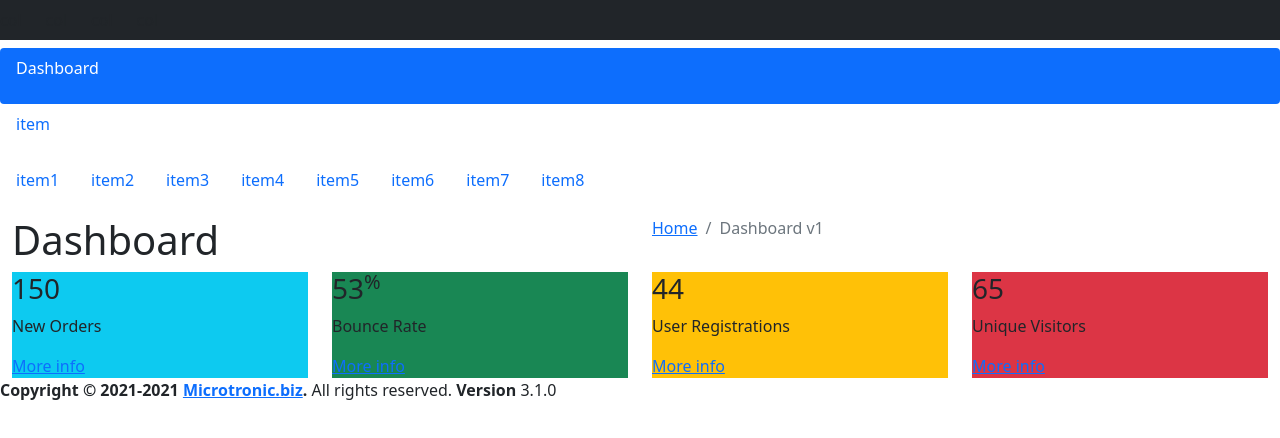
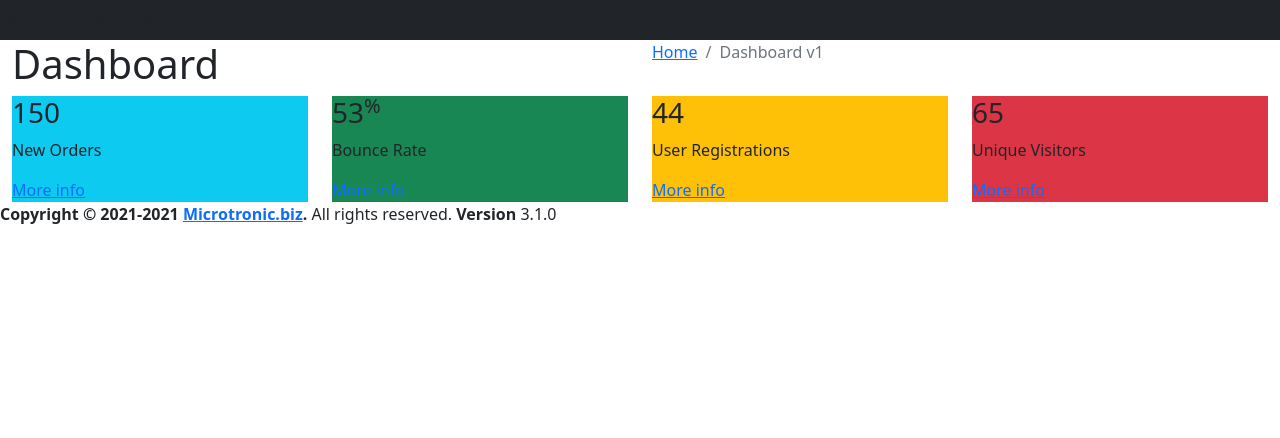
Before and after one commit to GDevLab/GridsNodeMCU.github.io, a plain HTML site: page index.html in a window 1280 px wide. Drawn offline with nearby package versions, Linux system fonts and the light colour scheme.

Commit message:
Update index.html

```diff
--- a/index.html
+++ b/index.html
@@ -20,89 +20,6 @@
                 <div class="col">col</div>
             </div>
         </nav>
-        <!-- Sidebar -->
-        <div class="sidebar">
-            <!-- Sidebar Menu -->
-            <nav class="mt-2">
-            <ul class="nav nav-pills nav-sidebar flex-column" data-widget="treeview" role="menu" data-accordion="false">
-                <!-- Add icons to the links using the .nav-icon class
-                    with font-awesome or any other icon font library -->
-                <li class="nav-item menu-open">
-                <a href="#" class="nav-link active">
-                    <i class="nav-icon fas fa-tachometer-alt"></i>
-                    <p>
-                    Dashboard
-                    <i class="right fas fa-angle-left"></i>
-                    </p>
-                </a>
-                </li>
-                <!-- Item -->
-                <li class="nav-item">
-                <a href="#" class="nav-link">
-                    <i class="nav-icon fas fa-copy"></i>
-                    <p>
-                    item
-                    <i class="fas fa-angle-left right"></i>
-                    </p>
-                </a>
-                <ul class="nav nav-treeview">
-                    <li class="nav-item">
-                    <a href="#" class="nav-link">
-                        <i class="far fa-circle nav-icon"></i>
-                        <p>item1</p>
-                    </a>
-                    </li>
-                    <li class="nav-item">
-                    <a href="#" class="nav-link">
-                        <i class="far fa-circle nav-icon"></i>
-                        <p>item2</p>
-                    </a>
-                    </li>
-                    <li class="nav-item">
-                    <a href="#" class="nav-link">
-                        <i class="far fa-circle nav-icon"></i>
-                        <p>item3</p>
-                    </a>
-                    </li>
-                    <li class="nav-item">
-                    <a href="#" class="nav-link">
-                        <i class="far fa-circle nav-icon"></i>
-                        <p>item4</p>
-                    </a>
-                    </li>
-                    <li class="nav-item">
-                    <a href="#" class="nav-link">
-                        <i class="far fa-circle nav-icon"></i>
-                        <p>item5</p>
-                    </a>
-                    </li>
-                    <li class="nav-item">
-                    <a href="#" class="nav-link">
-                        <i class="far fa-circle nav-icon"></i>
-                        <p>item6</p>
-                    </a>
-                    </li>
-                    <li class="nav-item">
-                    <a href="#" class="nav-link">
-                        <i class="far fa-circle nav-icon"></i>
-                        <p>item7</p>
-                    </a>
-                    </li>
-                    <li class="nav-item">
-                    <a href="#" class="nav-link">
-                        <i class="far fa-circle nav-icon"></i>
-                        <p>item8</p>
-                    </a>
-                    </li>
-                </ul>
-                </li><!-- /.Item -->
-
-            </ul>
-            </nav>
-            <!-- /.sidebar-menu -->
-        </div>
-        <!-- /.sidebar -->
-        </aside>
         <!-- Content Wrapper. Contains page content -->
         <div class="content-wrapper">
         <!-- Content Header (Page header) -->
```
